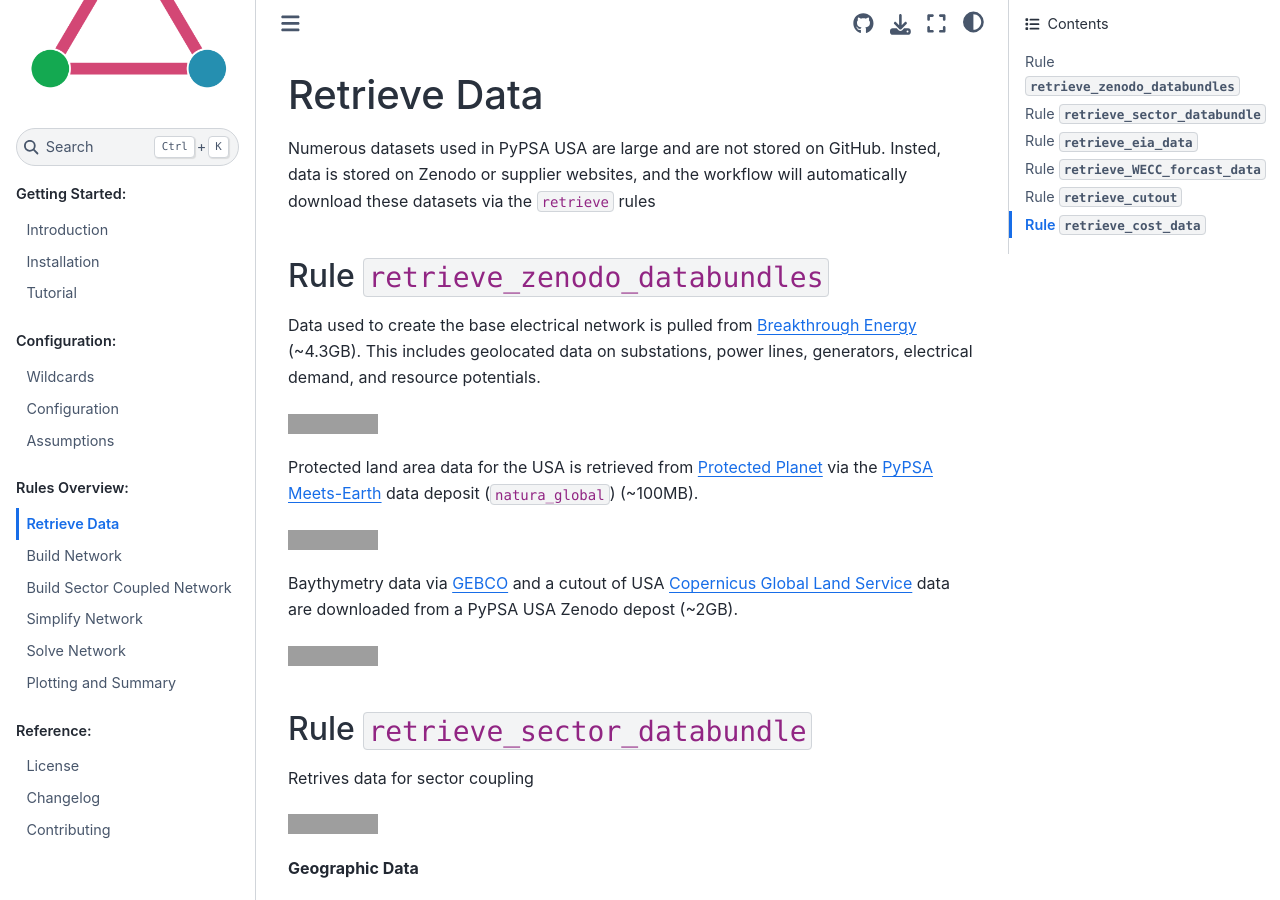
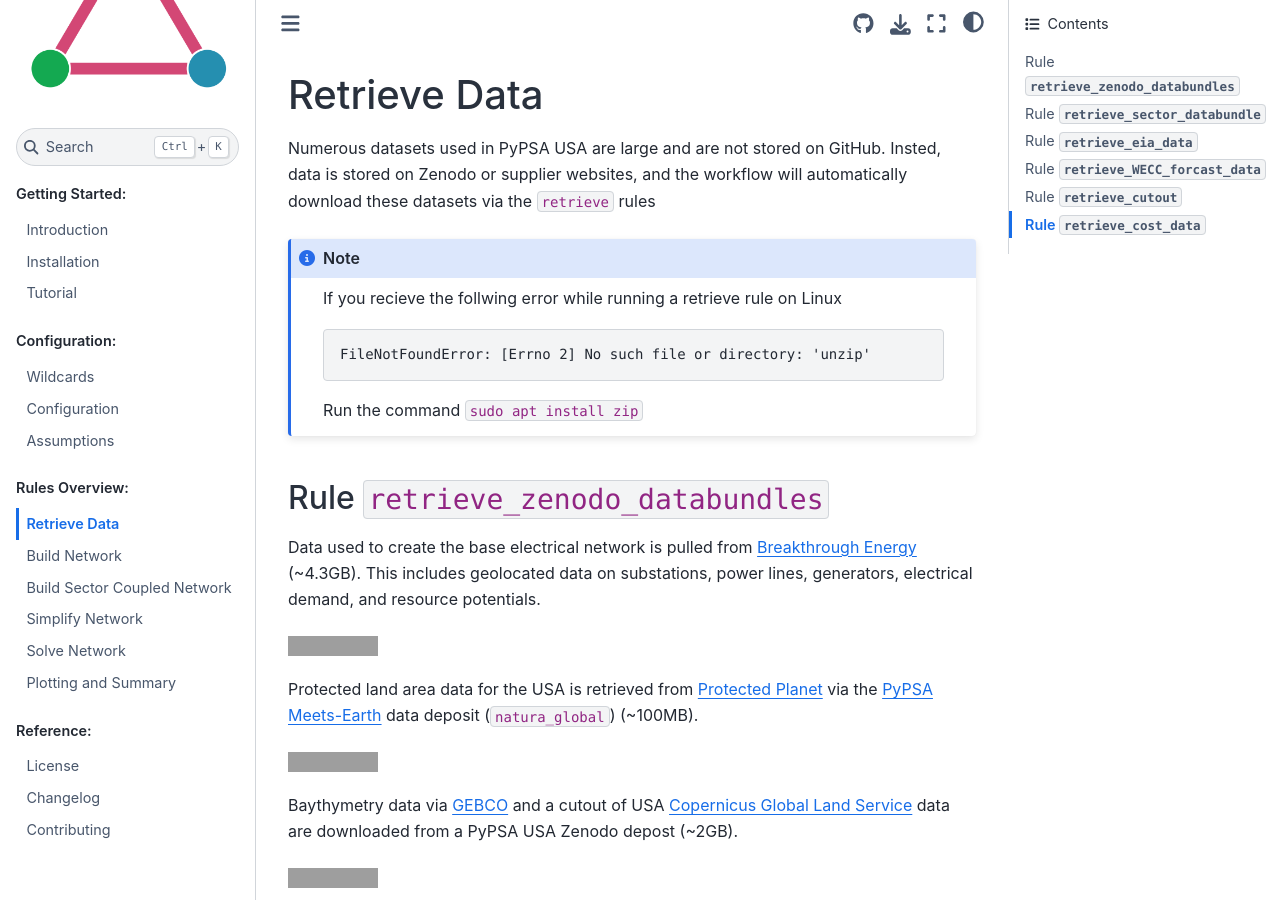
Before and after one commit to PyPSA/pypsa-usa, a Sphinx documentation site: the page built from docs/source/rules-retrieving-data.md, in a window 1280 px wide and 900 px high. Built offline with Sphinx 7.4.7 and the Sphinx Book theme 1.1.4, drawn with Linux system fonts in a browser that asks for light colours; grey boxes are pictures that could not be loaded.

Commit message:
Update rules-retrieving-data.md

````diff
--- a/docs/source/rules-retrieving-data.md
+++ b/docs/source/rules-retrieving-data.md
@@ -1,6 +1,14 @@
 # Retrieve Data
 
 Numerous datasets used in PyPSA USA are large and are not stored on GitHub. Insted, data is stored on Zenodo or supplier websites, and the workflow will automatically download these datasets via the `retrieve` rules
+
+```{note}
+If you recieve the follwing error while running a retrieve rule on Linux
+
+    FileNotFoundError: [Errno 2] No such file or directory: 'unzip'
+
+Run the command `sudo apt install zip`
+```
 
 (databundle)=
 ## Rule `retrieve_zenodo_databundles`
````
